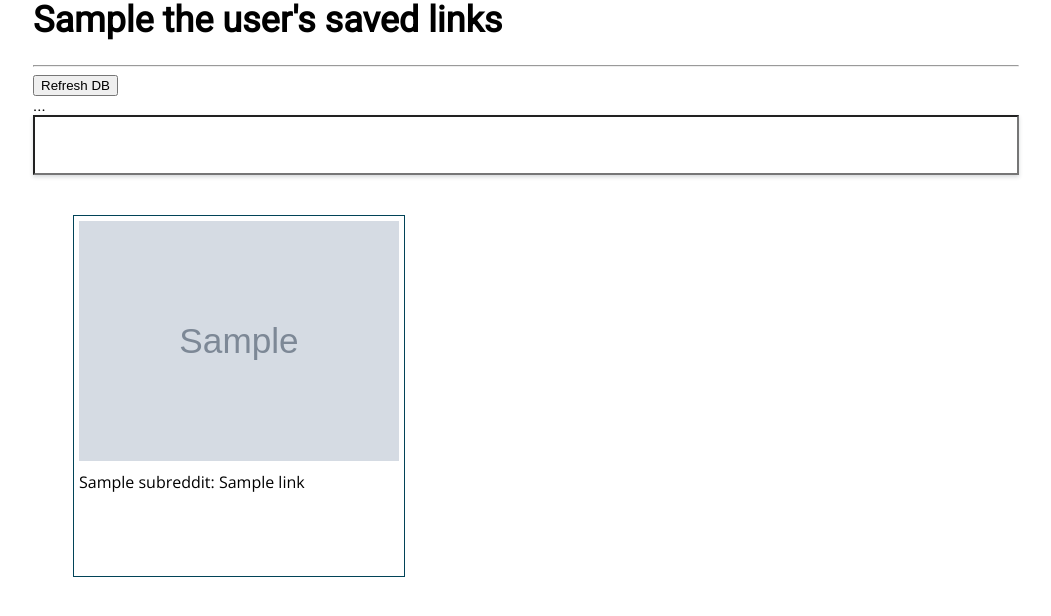
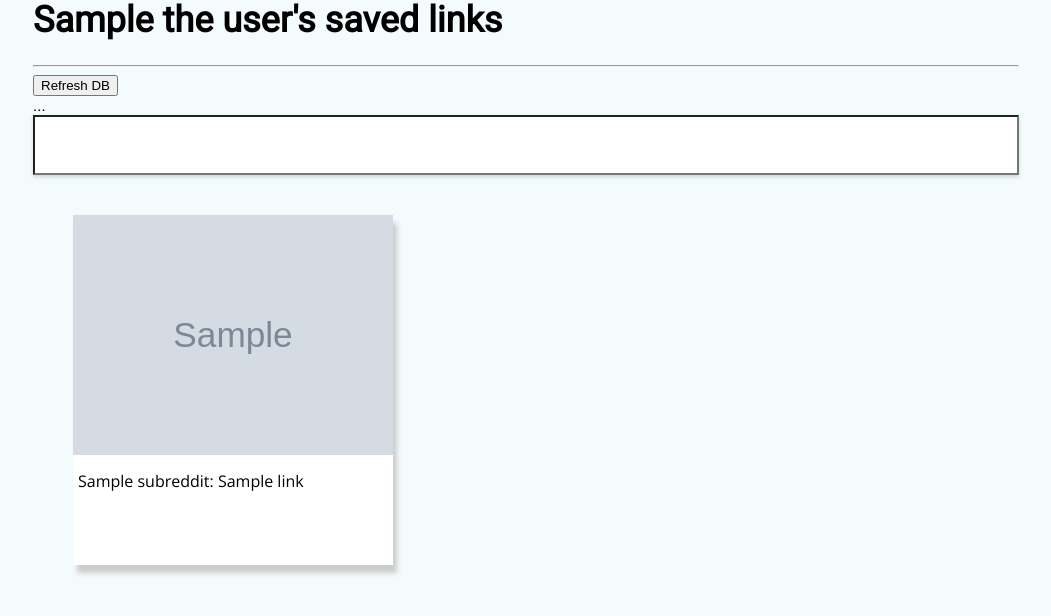
Before and after one commit to lozog/reddit-savedlink-praw, a Flask app: template src/templates/index.html in a window 1280 px wide. Shown: the part 39-655 px from the top of the page, without its empty margins (114-1165 px from the left). Run offline with Flask 2, Linux system fonts and the light colour scheme; the template is opened without the code that fills it: most values are stand-ins (such as "Sample title", 1, 10 or a date in 2020); grey boxes marked "Sample" are stand-in pictures; parts of the project's set-up code (start-up, migrations or seed data) failed here and were passed over.

Commit message:
feat: style updates

```diff
--- a/src/static/style.css
+++ b/src/static/style.css
@@ -1,5 +1,9 @@
 .clear {
   clear: both;
+}
+
+body {
+  background-color: #f4fbfc;
 }
 
 .main-col {
@@ -14,12 +18,14 @@
   font-family: 'Open Sans', sans-serif;
   width: 320px;
   height: 350px;
-  margin-right: 10px;
-  margin-bottom: 10px;
-  border: 1px solid #014358;
-  padding: 5px;
+  margin-right: 20px;
+  margin-bottom: 20px;
+  /*border: 1px solid #014358;*/
   float: left;
-  /*background-color: #bdd63b;*/
+  -moz-box-shadow:    4px 8px 5px 0px #ccc;
+  -webkit-box-shadow: 4px 8px 5px 0px #ccc;
+  box-shadow:         4px 8px 5px 0px #ccc;
+  background-color: white;
 }
 
 .main-listing a {
@@ -36,6 +42,7 @@
   overflow: clip;
   text-overflow: ellipsis;
   width: 100%;
+  padding: 5px;
 }
 
 .savedlink-thumb {
```
